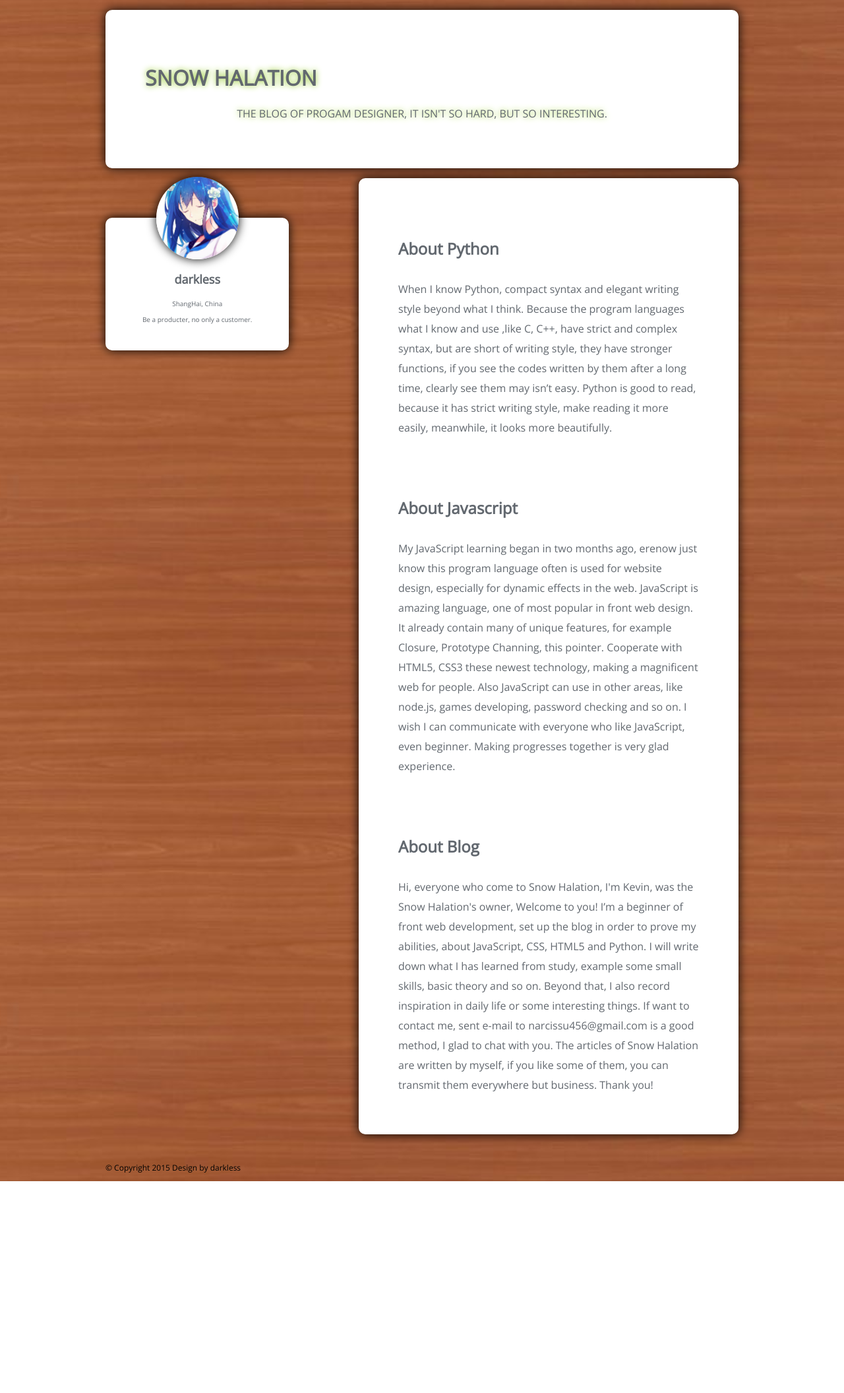
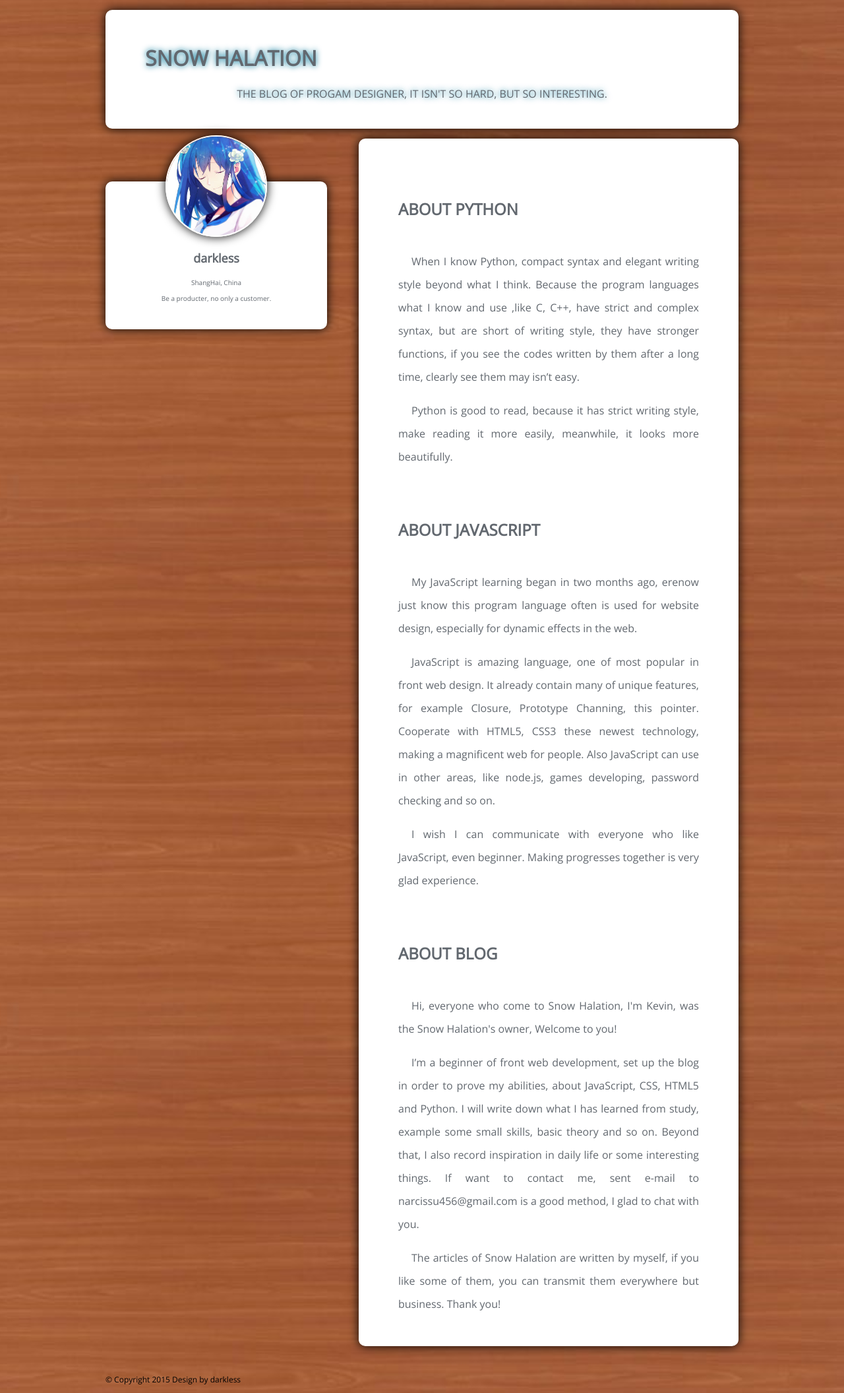
Before and after one commit to darkless456/MyBlog, a PHP site: page / in a window 1280 px wide. Shown: the whole page at 66% size. Before the commit the page ends 1790 px from the top, so only its background shows below. Run offline with PHP 8.4, Linux system fonts and the light colour scheme.

Commit message:
July 10 2015 update

```diff
--- a/css/main.css
+++ b/css/main.css
@@ -2,7 +2,7 @@
 * @Author: darkless
 * @Date:   2015-06-29 15:38:58
 * @Last Modified by:   darkless
-* @Last Modified time: 2015-07-09 16:40:26
+* @Last Modified time: 2015-07-10 17:56:30
 */
 
 /*Initial*/
@@ -19,12 +19,12 @@ body{
 }
 
 header#header{
-    padding: 60px;
+    padding: 30px 60px;
     margin: 15px 0;
     height: 120px;
     background-color: #fff;
     text-transform: uppercase;
-    text-shadow: 0 0 10px yellowgreen;
+    text-shadow: 0 0 10px #007799;
     box-shadow: 0 0 15px #000;
     border-radius: 10px;
 }
@@ -49,9 +49,9 @@ div.cont_right{
 div.cont_left{
     float: left;
     background-color: #fff;
-    width: 29%;
+    width: 35%;
     padding: 30px 50px;
-    margin-top: 60px;
+    margin-top: 65px;
 }
 
 .aboutCreater{
@@ -76,11 +76,12 @@ p.name{
 
 .aboutCreater header img{
     border-radius: 50%;
-    width: 70%;
-    height: 70%;
+    width: 150px;
     display: block;
     margin: 0 auto;
-    margin-top: -85%;
+    margin-top: -160px;
+    margin-bottom: 20px;
+    border: 2px solid #fff;
     box-shadow: 0 0 15px #000;
 }
 
@@ -94,6 +95,7 @@ div.cont_right{
 h2{
     margin: 0 60px;
     margin-top: 30px;
+    text-transform: uppercase;
 }
 
 .cont_right{
--- /dev/null
+++ b/css/textStyle.css
@@ -0,0 +1,15 @@
+/*
+* @Author: darkless
+* @Date:   2015-07-09 20:22:14
+* @Last Modified by:   darkless
+* @Last Modified time: 2015-07-10 14:15:15
+*/
+
+
+div.content{
+    text-align: justify;
+    text-indent: 20px;
+    padding: 30px 60px;
+    line-height: 35px;
+    word-wrap: break-word;
+}
--- a/index.html
+++ b/index.html
@@ -27,23 +27,23 @@
             </section>
         </div>
         <div id="right_part" class="content_div cont_right">
-            <section class="right_side txt_list aboutPython">
+            <section class="cont_li aboutPython">
                 <header>
                     <h2>About Python</h2>
                 </header><!-- /header -->
-                <div class="py"></div>
+                <div class="content"></div>
             </section>
-            <section class="right_side txt_list aboutJavascript">
+            <section class="cont_li aboutJavascript">
                 <header>
                     <h2>About Javascript</h2>
                 </header><!-- /header -->
-                <div class="js"></div>
+                <div class="content"></div>
             </section>
-            <section class="right_side txt_list aboutBlog">
+            <section class="cont_li aboutBlog">
                 <header>
                     <h2>About Blog</h2>
                 </header><!-- /header -->
-                <div class="blog"></div>
+                <div class="content"></div>
             </section>
         </div>
         <footer>
--- a/js/main.js
+++ b/js/main.js
@@ -2,24 +2,23 @@
  * @Author: darkless
  * @Date:   2015-07-01 12:19:47
  * @Last Modified by:   darkless
- * @Last Modified time: 2015-07-09 11:42:39
+ * @Last Modified time: 2015-07-10 14:07:37
  */
 'use strict';
 window.onload = function() {
+    //argument statement
     var oDiv = document.getElementById("right_part");
-    var oDivPy = getByClass(oDiv, "py")[0];
-    var oDivJs = getByClass(oDiv, "js")[0];
-    var oDivBl = getByClass(oDiv, "blog")[0];
-    console.log(oDiv);
-    console.log(oDivPy);
-    console.log(oDivJs);
-    console.log(oDivBl);
-    //create a object of ajax
-    xmlHttp("txt/About Blog.txt", oDivBl);
-    xmlHttp("txt/About Python.txt", oDivPy);
-    xmlHttp("txt/About Javascript.txt", oDivJs);
+    var oDivCont = getByClass(oDiv, "content");
+
+    //content get from server by ajax
+    xmlHttp("txt/About Python.txt", oDivCont[0]);
+    xmlHttp("txt/About Javascript.txt", oDivCont[1]);
+    xmlHttp("txt/About Blog.txt", oDivCont[2]);
+
+    //load outer css for content
+    loadCss("textStyle");
 }
-
+//ajax
 function xmlHttp(url, obj, fnSucc1) {
     var xmlHttp;
     if (window.XMLHttpRequest) {
@@ -27,25 +26,26 @@ function xmlHttp(url, obj, fnSucc1) {
     } else {
         var xmlHttp = new ActiveXObject("Microsoft.XMLHTTP");
     }
-    // console.log(xmlHttp);
     // connect to server
     xmlHttp.open("GET", url, true);
     xmlHttp.send();
     xmlHttp.onreadystatechange = function() {
         if (xmlHttp.readyState == 4 && xmlHttp.status == 200) {
             obj.innerHTML = xmlHttp.responseText;
-            obj.style.lineHeight = 30 + "px";
-            obj.style.padding = 60 + "px";
-            obj.style.paddingTop = 30 + "px";
-            // var arg1 = xmlHttp.responseText;
             if (fnSucc1) {
                 fnSucc1(xmlHttp.responseText);
             }
-            // alert(fnSucc);
         }
     }
 }
-//Text_Output
-//oDivPy.innerHTML =
-//oDivJs.innerHTMl =
-//oDivBl.innerHTML =
+
+//loadCss
+function loadCss(file){
+    var head = document.getElementsByTagName("head").item(0);
+    var css = document.createElement("link")
+    css.rel = "stylesheet";
+    css.type = "text/css";
+    css.href = "css/" + file + ".css";
+    css.id = file;
+    head.appendChild(css);
+}
--- a/txt/About Blog.txt
+++ b/txt/About Blog.txt
@@ -1,5 +1,5 @@
-Hi, everyone who come to Snow Halation, I'm Kevin, was the Snow Halation's owner, Welcome to you!
+<p>Hi, everyone who come to Snow Halation, I'm Kevin, was the Snow Halation's owner, Welcome to you!</p>
 
-I’m a beginner of front web development, set up the blog in order to prove my abilities, about JavaScript, CSS, HTML5 and Python.  I will write down what I has learned from study, example some small skills, basic theory and so on.  Beyond that, I also record inspiration in daily life or some interesting things.  If want to contact me, sent e-mail to narcissu456@gmail.com is a good method, I glad to chat with you.
+<p>I’m a beginner of front web development, set up the blog in order to prove my abilities, about JavaScript, CSS, HTML5 and Python.  I will write down what I has learned from study, example some small skills, basic theory and so on.  Beyond that, I also record inspiration in daily life or some interesting things.  If want to contact me, sent e-mail to narcissu456@gmail.com is a good method, I glad to chat with you.</p>
 
-The articles of Snow Halation are written by myself, if you like some of them, you can transmit them everywhere but business.  Thank you!
+<p>The articles of Snow Halation are written by myself, if you like some of them, you can transmit them everywhere but business.  Thank you!</p>
--- a/txt/About JavaScript.txt
+++ b/txt/About JavaScript.txt
@@ -1,5 +1,5 @@
-My JavaScript learning began in two months ago, erenow just know this program language often is used for website design, especially for dynamic effects in the web.
+<p>My JavaScript learning began in two months ago, erenow just know this program language often is used for website design, especially for dynamic effects in the web. </p>
 
-JavaScript is amazing language, one of most popular in front web design. It already contain many of unique features, for example Closure, Prototype Channing, this pointer. Cooperate with HTML5, CSS3 these newest technology, making a magnificent web for people. Also JavaScript can use in other areas, like node.js, games developing, password checking and so on.
+<p>JavaScript is amazing language, one of most popular in front web design. It already contain many of unique features, for example Closure, Prototype Channing, this pointer. Cooperate with HTML5, CSS3 these newest technology, making a magnificent web for people. Also JavaScript can use in other areas, like node.js, games developing, password checking and so on.</p>
 
-I wish I can communicate with everyone who like JavaScript, even beginner. Making progresses together is very glad experience.
+<p>I wish I can communicate with everyone who like JavaScript, even beginner. Making progresses together is very glad experience. </p>
--- a/txt/About Python.txt
+++ b/txt/About Python.txt
@@ -1,3 +1,3 @@
-When I know Python, compact syntax and elegant writing style beyond what I think. Because the program languages what I know and use ,like C, C++, have strict and complex syntax, but are short of writing style, they have stronger functions, if you see the codes written by them after a long time, clearly see them may isn’t easy.
+<p>When I know Python, compact syntax and elegant writing style beyond what I think. Because the program languages what I know and use ,like C, C++, have strict and complex syntax, but are short of writing style, they have stronger functions, if you see the codes written by them after a long time, clearly see them may isn’t easy. </p>
 
-Python is good to read, because it has strict writing style, make reading it more easily, meanwhile, it looks more beautifully.
+<p>Python is good to read, because it has strict writing style, make reading it more easily, meanwhile, it looks more beautifully.</p>
```
